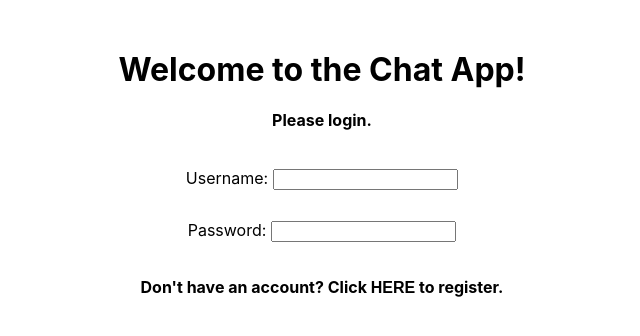
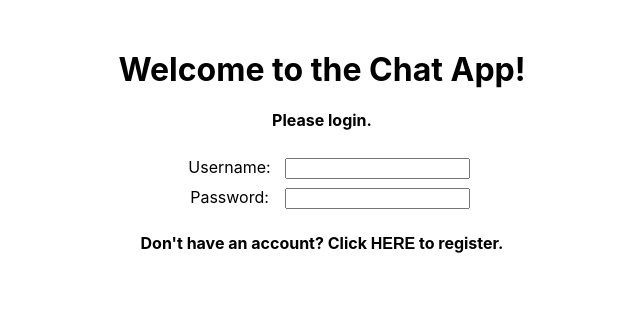
Before and after one commit to akienzle32/chat, a React (Create React App) app: page /1/1 in a window 1280 px wide. Shown: the top 336 px of the page, without its empty margins (318-958 px from the left). Built offline with nearby package versions, Linux system fonts and the light colour scheme; no server answers.

Commit message:
added labels to input fields in Login and changed css for labels

```diff
--- a/src/App.css
+++ b/src/App.css
@@ -20,13 +20,22 @@ button.link:hover {
 }
 
 label {
-  display: inline-block;
-  width: 150px;
   padding: 5px;
 }
 
 a:hover {
   background: #B0C4DE;
+}
+
+.login-label {
+  display: inline-block;
+  width: 100px;
+
+}
+
+.register-label {
+  display: inline-block;
+  width: 150px;
 }
 
 .title {
--- a/src/Login.jsx
+++ b/src/Login.jsx
@@ -62,12 +62,12 @@ export class Login extends React.Component {
   	return(
 	  <div>
 	  	<h1 id="login-title">Welcome to the Chat App!</h1>
-	  	  <h4 style={{textAlign: 'center'}}>Please login.</h4>
+	  	  <h4 className="title">Please login.</h4>
 	  	  <div style={{textAlign: 'center'}}>
 	  	  	<form id="login-form" onSubmit={this.onSubmit}>
-	  	  	  <p className="input-title">Username:  </p>
+	  	  	  <label htmlFor="username-input" className="login-label">Username: </label>
 	  	  	  <input type="text" id="username-input" name="username"></input><br></br>
-	  	  	  <p className="input-title">Password: </p>
+	  	  	  <label htmlFor="password-input" className="login-label">Password: </label>
 	  	  	  <input type="password" id="password-input" name="password"></input><br></br>
 	  	  	  <input type="submit" className="submit-button"></input>
 	  	    </form>
--- a/src/Register.jsx
+++ b/src/Register.jsx
@@ -39,16 +39,16 @@ export const Register = (props) => {
 	return(
 		<div>
 		  <form id="registration-form" onSubmit={createNewUser}>
-			<label htmlFor="user">Enter a username: </label>
+			<label htmlFor="user" className="register-label">Enter a username: </label>
 			<input type="text" id="user" name="username"></input>
 			<br></br>
-			<label htmlFor="email">Enter an email: </label>
+			<label htmlFor="email" className="register-label">Enter an email: </label>
 			<input type="email" id="email" name="email"></input>
   	        <br></br>
-  	        <label htmlFor="password1">Enter a password: </label>
+  	        <label htmlFor="password1" className="register-label">Enter a password: </label>
   	        <input type="password" id="password1" name="password1"></input>
   	        <br></br>
-  	        <label htmlFor="password2">Re-enter password: </label>
+  	        <label htmlFor="password2" className="register-label">Re-enter password: </label>
   	        <input type="password" id="password2" name="password2"></input>
   	        <br></br>
   	        <input id="submit-registration" type="submit"></input>
```
